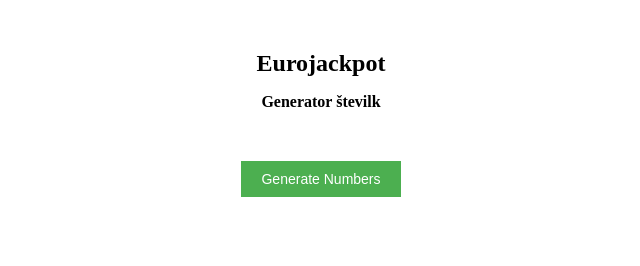
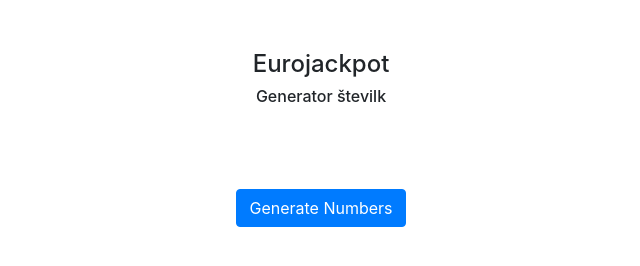
Before and after one commit to robiweb74/jpgen, a plain HTML site: page index.html in a window 1280 px wide. Shown: the whole page, without its empty margins (319-959 px from the left). Drawn offline with nearby package versions, Linux system fonts and the light colour scheme.

Commit message:
Second commit

```diff
--- a/index.html
+++ b/index.html
@@ -2,67 +2,28 @@
 <html>
 <head>
     <title>JPGen</title>
-    <style>
-        /* styles for the title and numbers */
-        h1 {
-            text-align: center;
-            font-size: 24px;
-            margin-top: 50px;
-        }
-        h2 {
-            text-align: center;
-            font-size: 16px;
-            margin-top: 5px;
-        }
-        .numbers {
-            text-align: center;
-            font-size: 18px;
-            margin-top: 25px;
-        }
-        /* styles for the button */
-        button {
-            margin: 0 auto;
-            display: block;
-            margin-top: 50px;
-            padding: 10px 20px;
-            font-size: 14px;
-            background-color: #4CAF50;
-            color: white;
-            border: none;
-            cursor: pointer;
-        }
-    </style>
+    <link rel="stylesheet" href="https://stackpath.bootstrapcdn.com/bootstrap/4.5.2/css/bootstrap.min.css" integrity="sha384-JcKb8q3iqJ61gNV9KGb8thSsNjpSL0n8PARn9HuZOnIxN0hoP+VmmDGMN5t9UJ0Z" crossorigin="anonymous">
+    <link rel="stylesheet" href="style.css">
 </head>
 <body>
-    <h1>Eurojackpot</h1>
-    <h2>Generator številk</h2>
-    <div class="numbers" id="nums1"></div>
-    <div class="numbers" id="nums2"></div>
-    <button onclick="generateNumbers()">Generate Numbers</button>
-
-    <script>
-        function generateNumbers() {
-            // function to generate the numbers
-            var nums1 = [];
-            while (nums1.length < 5) {
-                var num = Math.floor(Math.random() * 50) + 1;
-                if (!nums1.includes(num)) {
-                    nums1.push(num);
-                }
-            }
-
-            var nums2 = [];
-            while (nums2.length < 2) {
-                var num = Math.floor(Math.random() * 12) + 1;
-                if (!nums2.includes(num)) {
-                    nums2.push(num);
-                }
-            }
-
-            // display the numbers on the page
-            document.getElementById("nums1").innerHTML = "Pet številk: " + nums1.join(", ");
-            document.getElementById("nums2").innerHTML = "Dve številki: " + nums2.join(", ");
-        }
-    </script>
+    <div class="container">
+        <h1 class="text-center">Eurojackpot</h1>
+        <h2 class="text-center">Generator številk</h2>
+        <div class="row">
+            <div class="col-12">
+                <div class="numbers" id="nums1"></div>
+                <div class="numbers" id="nums2"></div>
+            </div>
+        </div>
+        <div class="row">
+            <div class="col-12 text-center">
+                <button class="btn btn-primary" onclick="generateNumbers()">Generate Numbers</button>
+            </div>
+        </div>
+    </div>
+    <script src="https://code.jquery.com/jquery-3.5.1.slim.min.js" integrity="sha384-DfXdz2htPH0lsSSs5nCTpuj/zy4C+OGpamoFVy38MVBnE+IbbVYUew+OrCXaRkfj" crossorigin="anonymous"></script>
+    <script src="https://cdn.jsdelivr.net/npm/popper.js@1.16.1/dist/umd/popper.min.js"
+    <script src="https://stackpath.bootstrapcdn.com/bootstrap/4.5.2/js/bootstrap.min.js" integrity="sha384-B4gt1jrGC7Jh4AgTPSdUtOBvfO8shuf57BaghqFfPlYxofvL8/KUEfYiJOMMV+rV" crossorigin="anonymous"></script>
+    <script src="main.js"></script>
 </body>
 </html>
--- /dev/null
+++ b/main.js
@@ -0,0 +1,22 @@
+function generateNumbers() {
+    // function to generate the numbers
+    var nums1 = [];
+    while (nums1.length < 5) {
+        var num = Math.floor(Math.random() * 50) + 1;
+        if (!nums1.includes(num)) {
+            nums1.push(num);
+        }
+    }
+
+    var nums2 = [];
+    while (nums2.length < 2) {
+        var num = Math.floor(Math.random() * 12) + 1;
+        if (!nums2.includes(num)) {
+            nums2.push(num);
+        }
+    }
+
+    // display the numbers on the page
+    document.getElementById("nums1").innerHTML = "Pet številk: " + nums1.join(", ");
+    document.getElementById("nums2").innerHTML = "Dve številki: " + nums2.join(", ");
+}
--- /dev/null
+++ b/style.css
@@ -0,0 +1,28 @@
+/* styles for the title and numbers */
+h1 {
+    text-align: center;
+    font-size: 24px;
+    margin-top: 50px;
+}
+h2 {
+    text-align: center;
+    font-size: 16px;
+    margin-top: 5px;
+}
+.numbers {
+    text-align: center;
+    font-size: 18px;
+    margin-top: 25px;
+}
+/* styles for the button */
+button {
+    margin: 0 auto;
+    display: block;
+    margin-top: 50px;
+    padding: 10px 20px;
+    font-size: 14px;
+    background-color: #4CAF50;
+    color: white;
+    border: none;
+    cursor: pointer;
+}
```
